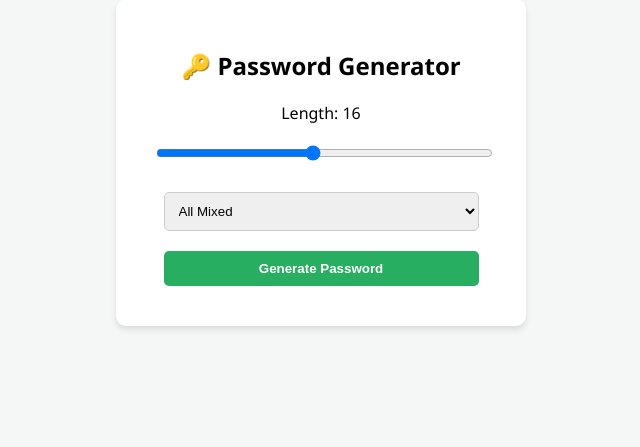
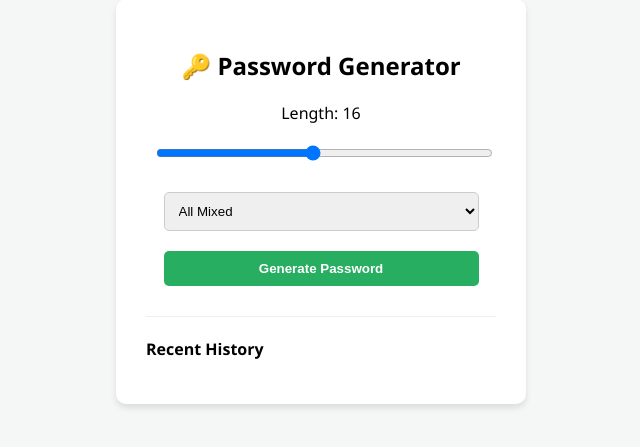
Before and after one commit to Alkyvianaddicto1/klaus, a Flask app: page / in a window 1280 px wide. Shown: the part 59-506 px from the top of the page, without its empty margins (319-959 px from the left). Run offline with Flask 3, Linux system fonts and the light colour scheme.

Commit message:
Added a history checker ...

```diff
--- a/app.py
+++ b/app.py
@@ -1,16 +1,15 @@
 import string
 import secrets
-from flask import Flask, render_template, request
+from flask import Flask, render_template, request, session
 
 app = Flask(__name__)
+app.secret_key = "super-secret-key-for-session" # Required for session storage
 
 def generate_password(length, mode):
-    # Character pool definitions
     letters = string.ascii_letters
     digits = string.digits
     symbols = string.punctuation
 
-    # Map the dropdown selection to the character pool
     if mode == "letters_only":
         pool = letters
     elif mode == "numbers_only":
@@ -19,21 +18,33 @@ def generate_password(length, mode):
         pool = letters + symbols
     elif mode == "numbers_symbols":
         pool = digits + symbols
-    else:  # "all_mixed"
+    else:
         pool = letters + digits + symbols
 
-    # Generate the password
     return ''.join(secrets.choice(pool) for _ in range(length))
 
 @app.route('/', methods=['GET', 'POST'])
 def index():
     password = ""
+    if 'history' not in session:
+        session['history'] = []
+
     if request.method == 'POST':
-        length = int(request.form.get('length', 12))
+        length = int(request.form.get('length', 16))
         mode = request.form.get('mode', 'all_mixed')
         password = generate_password(length, mode)
 
-    return render_template('index.html', password=password)
+        # Update History: Keep the last 5 passwords
+        history = session['history']
+        history.insert(0, password) # Add new one to the top
+        session['history'] = history[:5] # Keep only top 5
+
+    return render_template('index.html', password=password, history=session['history'])
+
+@app.route('/clear')
+def clear_history():
+    session['history'] = []
+    return render_template('index.html', password="", history=[])
 
 if __name__ == '__main__':
     app.run(debug=True)
--- a/templates/index.html
+++ b/templates/index.html
@@ -44,6 +44,23 @@
         <button class="copy-btn" onclick="copyPassword()">📋 Copy to Clipboard</button>
         <p id="copyStatus" style="color: #27ae60; font-size: 0.8rem; height: 15px;"></p>
     {% endif %}
+
+    <hr style="margin-top: 20px; border: 0; border-top: 1px solid #eee;">
+
+    <div style="text-align: left; margin-top: 10px;">
+        <h4 style="margin-bottom: 5px;">Recent History</h4>
+        <ul style="list-style: none; padding: 0; font-family: monospace; font-size: 0.9rem;">
+            {% for p in history %}
+                <li style="background: #f9f9f9; padding: 5px; margin-bottom: 5px; border-radius: 3px; border-left: 3px solid #3498db;">
+                    {{ p }}
+                </li>
+            {% endfor %}
+        </ul>
+        {% if history %}
+            <a href="/clear" style="font-size: 0.7rem; color: #e74c3c; text-decoration: none;">Clear History</a>
+        {% endif %}
+    </div>
+
 </div>
 
 <script>
```
